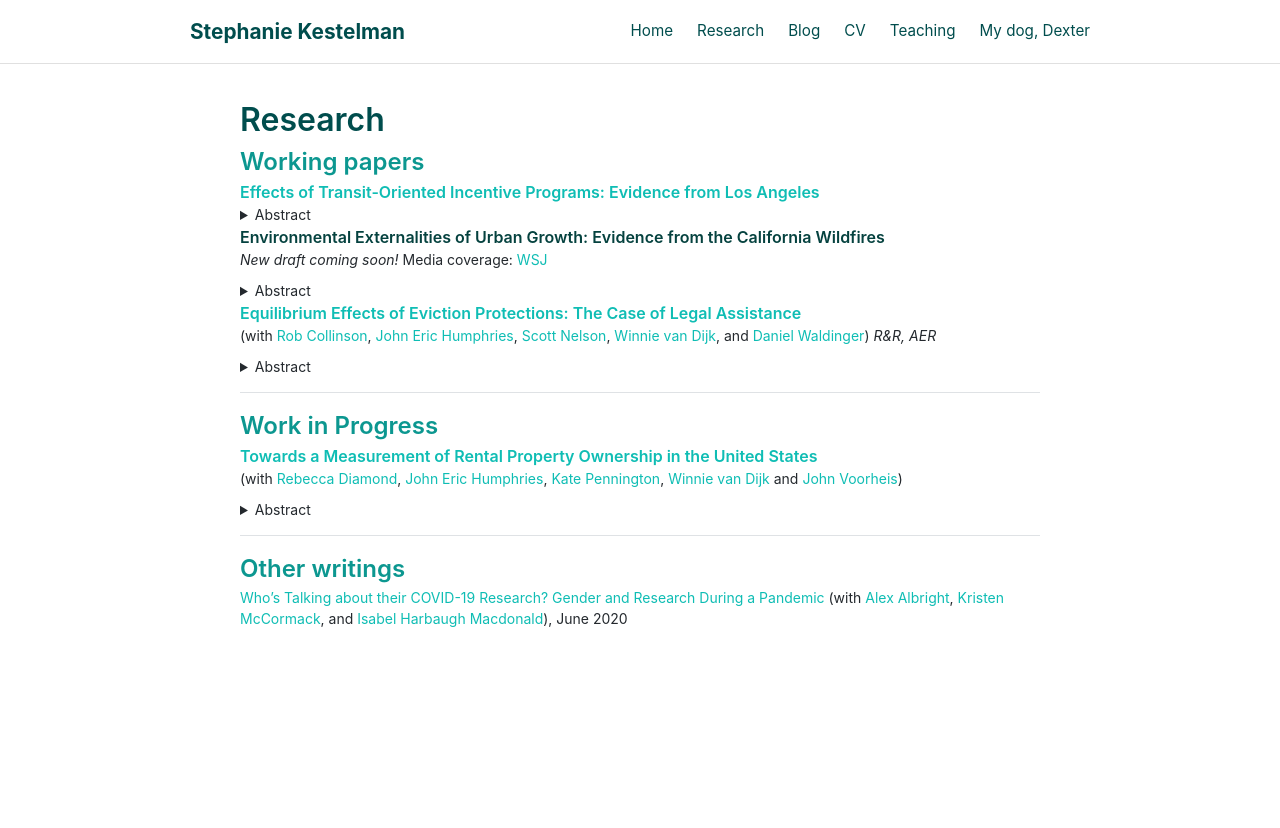
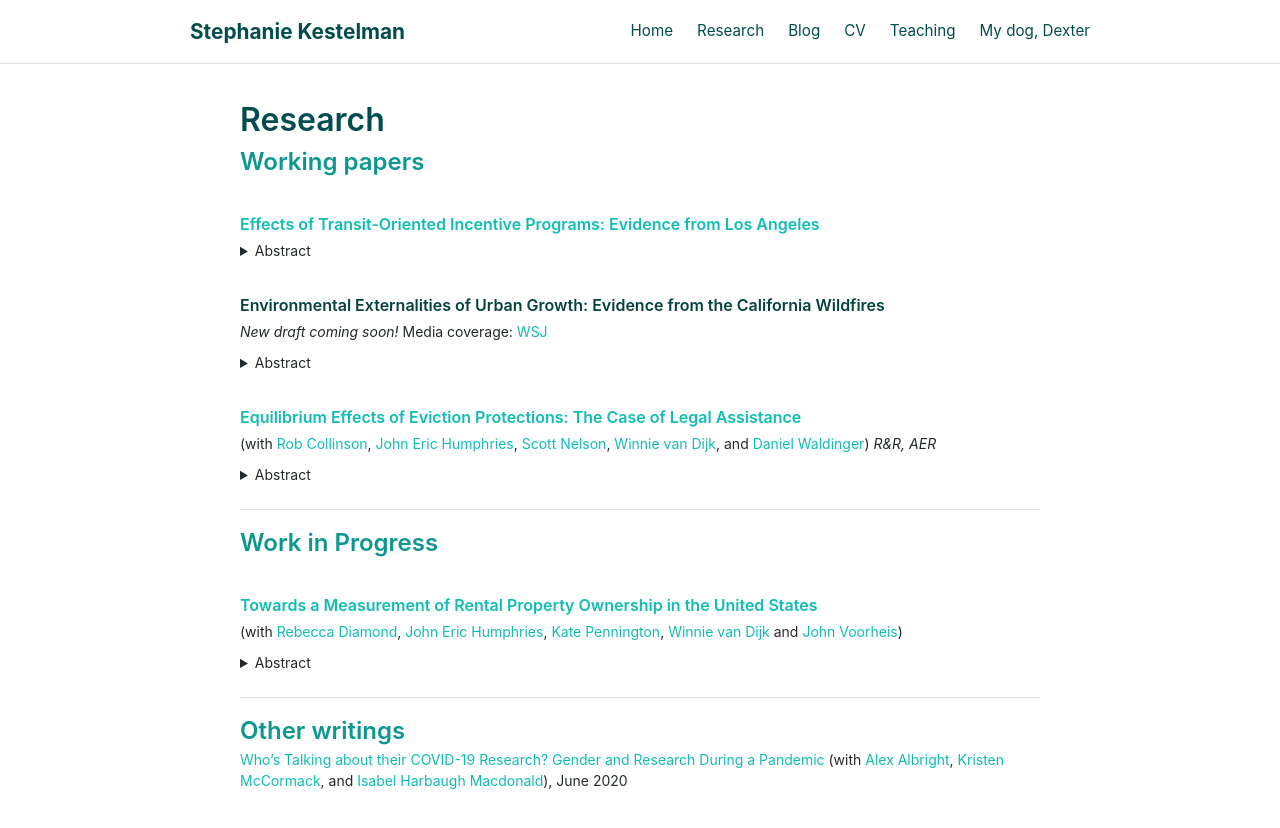
Before and after one commit to skestelman/skestelman.github.io, a Jekyll site: the page built from research.md, in a window 1280 px wide. Shown: the top 828 px of the page. Built offline with Jekyll 4.4.1, drawn with Linux system fonts in a browser that asks for light colours.

Commit message:
Add spacing between research listings on research page
Agent-Logs-Url: https://github.com/skestelman/skestelman.github.io/sessions/384e9e65-7816-4d93-9fc4-30f91460ac72

Co-authored-by: skestelman <35817587+skestelman@users.noreply.github.com>

```diff
--- a/css/style.css
+++ b/css/style.css
@@ -125,6 +125,12 @@ h3 {
 
 h4 {
   color: #05423F;
+  margin-top: 2rem;
+  margin-bottom: 0.25rem;
+}
+
+details {
+  margin-bottom: 1.5rem;
 }
 
 /* Prevent images from blowing up layouts */
```
